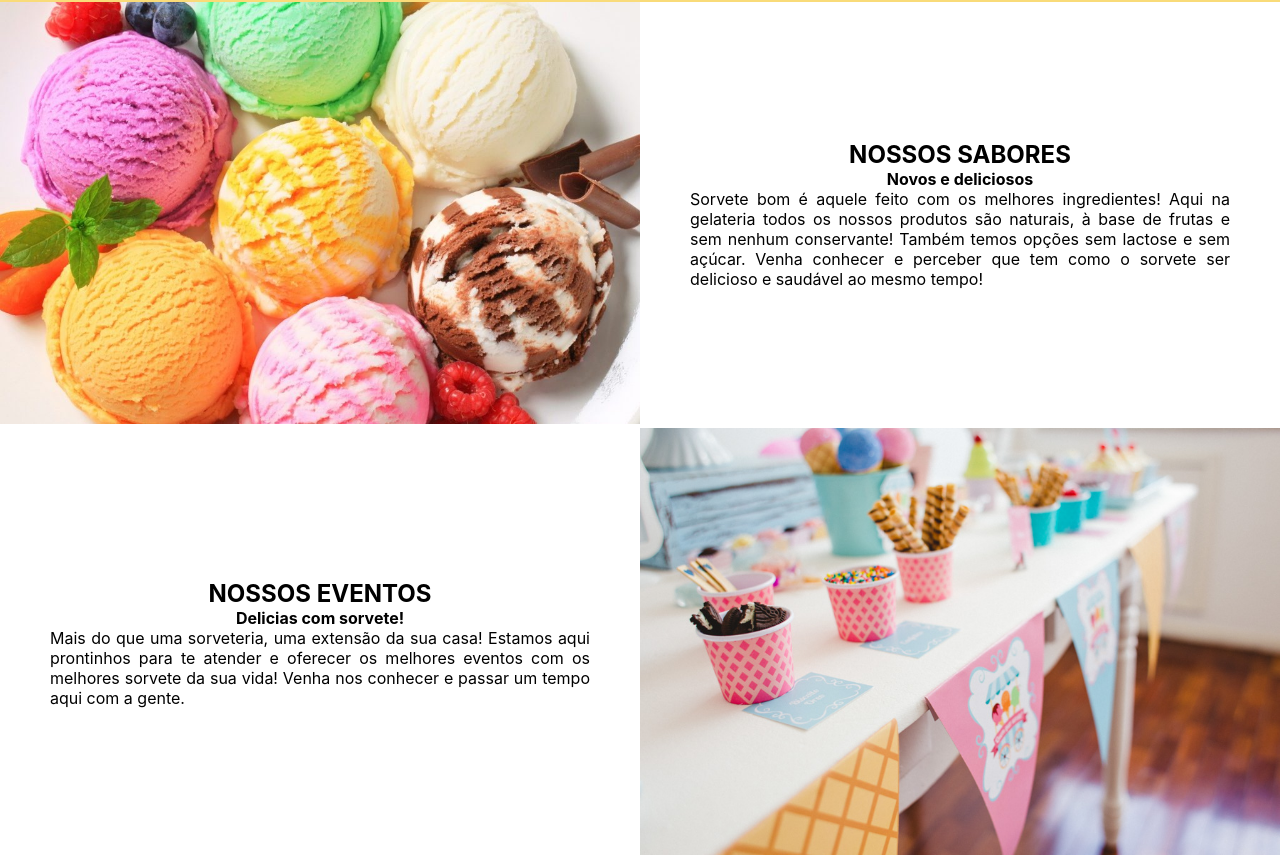
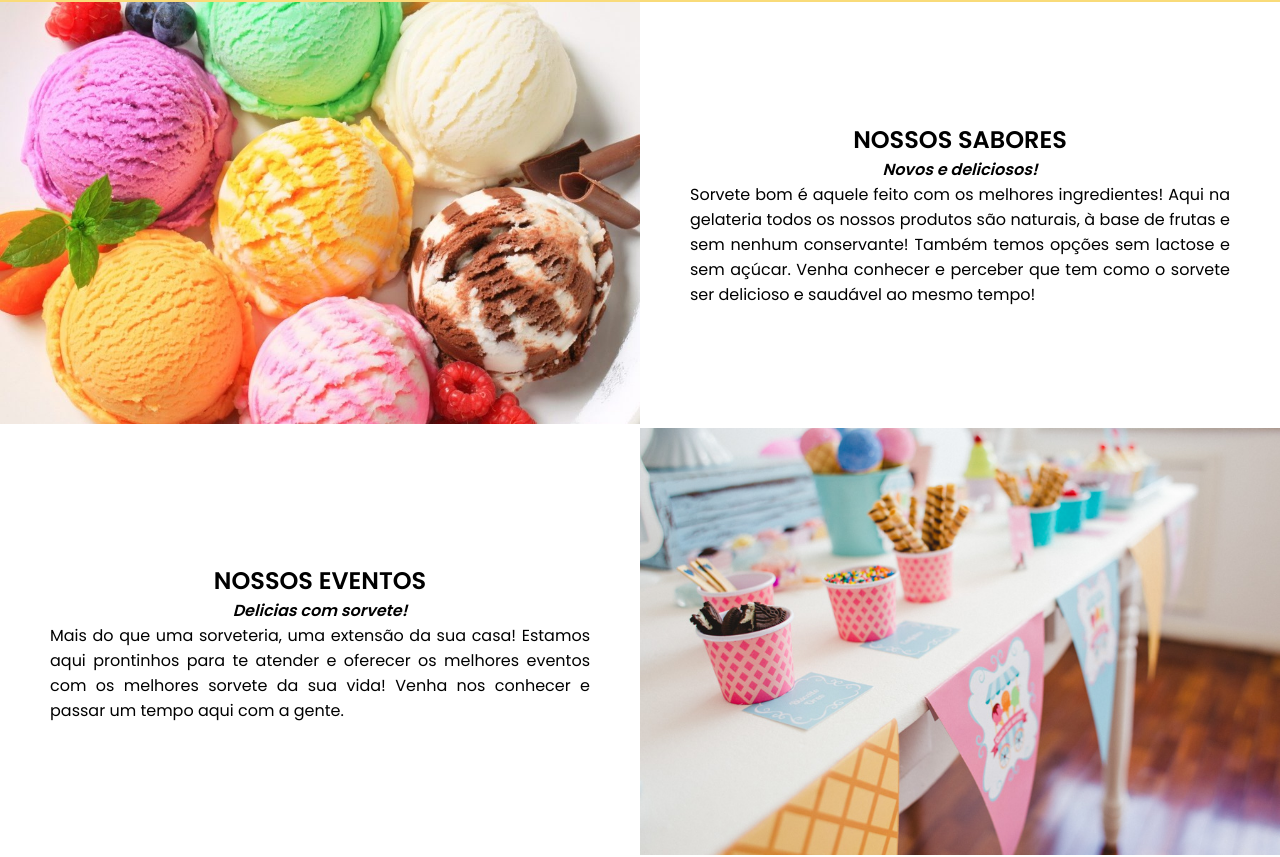
Before and after one commit to jardelvasconcelos/sorveteria, a React (Create React App) app: page / in a window 1280 px wide. Shown: the part 798-1655 px from the top of the page. Built offline with nearby package versions, Linux system fonts and the light colour scheme.

Commit message:
alteracao da fonte pagina home

```diff
--- a/src/Paginas/Home/home.css
+++ b/src/Paginas/Home/home.css
@@ -51,6 +51,7 @@
   flex-direction: column;
   justify-content: center;
   align-items: center;
+  font-family:'Poppins', sans-serif;
   margin: 50px;
   width: 50vw;
   text-align: justify;
@@ -58,6 +59,7 @@
 
 span {
   font-weight: bold;
+  font-style: italic;
 }
 
 @media screen and (max-width: 600px) {
--- a/src/Paginas/Home/home.js
+++ b/src/Paginas/Home/home.js
@@ -19,7 +19,7 @@ export default function Home() {
                     </div>
                     <div className='descricao-sabores'>
                         <h2>NOSSOS SABORES</h2>
-                        <span>Novos e deliciosos</span>
+                        <span>Novos e deliciosos!</span>
                         <p>Sorvete bom é aquele feito com os melhores ingredientes! Aqui na gelateria todos os nossos produtos são naturais, à base de frutas e sem nenhum conservante! Também temos opções sem lactose e sem açúcar. Venha conhecer e perceber que tem como o sorvete ser delicioso e saudável ao mesmo tempo!</p>
                     </div>
                 </section>
```
